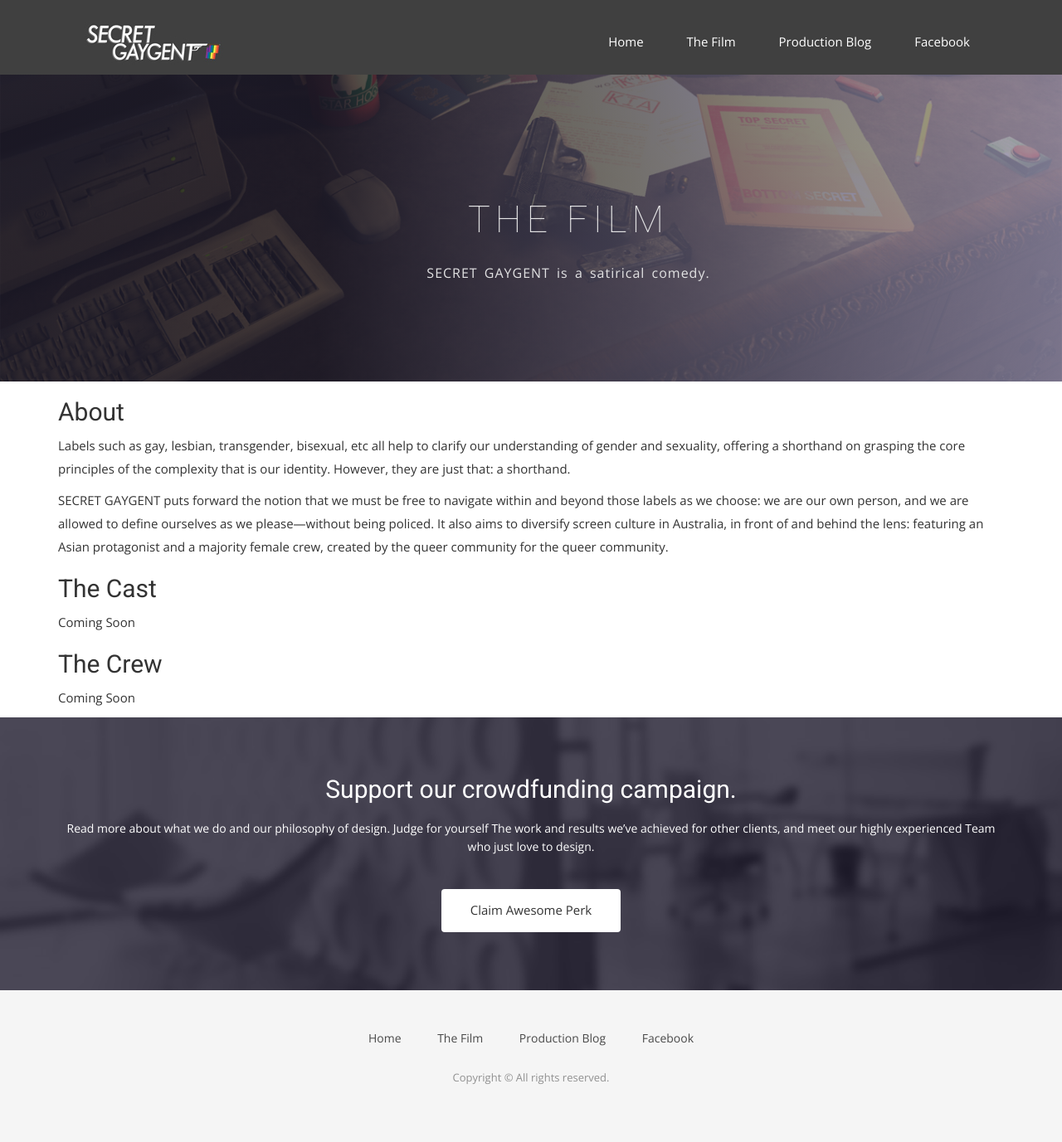
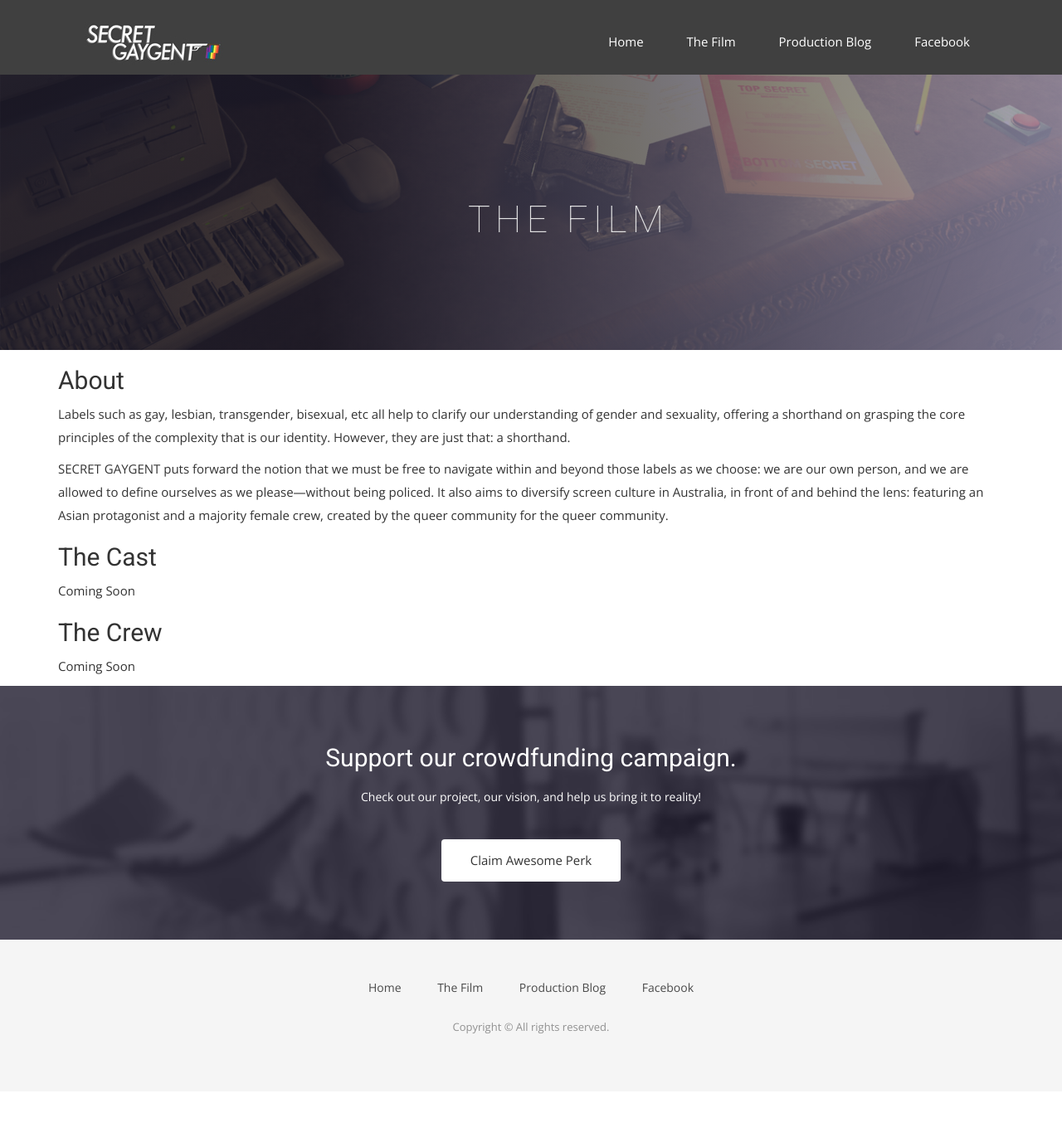
Before and after one commit to thewonglab/secret, a Jekyll site: the page built from film.html, in a window 1280 px wide. Shown: the whole page at 83% size. Built offline with Jekyll 4.4.1, drawn with Linux system fonts in a browser that asks for light colours; nearby versions of some CDN libraries; some web fonts are replaced; after the commit the page ends 1316 px from its top, so only the background shows below that.

Commit message:
Update film.html

```diff
--- a/film.html
+++ b/film.html
@@ -11,7 +11,7 @@ permalink: /film/
             <div class="col-md-12">
                 <div class="block">
                     <h1>THE FILM</h1>
-                    <p>SECRET GAYGENT is a satirical comedy.</p>
+                    <!--<p>SECRET GAYGENT is a satirical comedy.</p>-->
                 </div>
             </div>
         </div>
@@ -45,7 +45,7 @@ permalink: /film/
       <div class="col-md-12">
         <div class="block">
           <h2>Support our crowdfunding campaign.</h2>
-          <p>Read more about what we do and our philosophy of design. Judge for yourself The work and results we’ve achieved for other clients, and meet our highly experienced Team who just love to design.</p>
+          <p>Check out our project, our vision, and help us bring it to reality!</p>
           <a class="btn btn-default btn-call-to-action" href="#" >Claim Awesome Perk</a>
         </div>
       </div>
```
